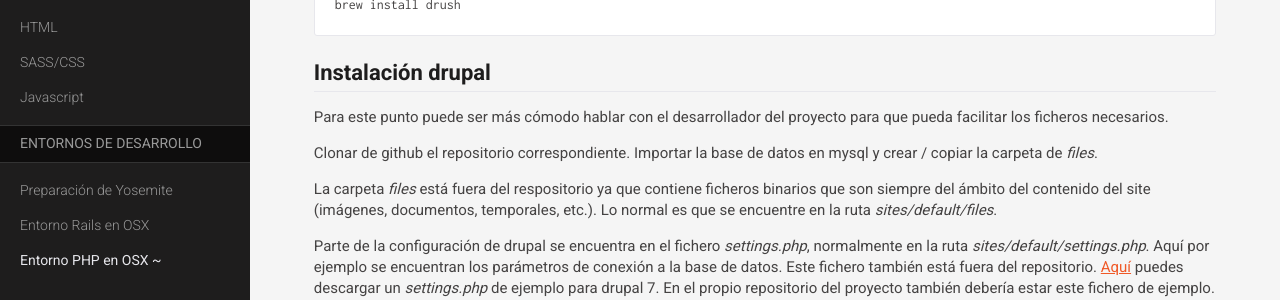
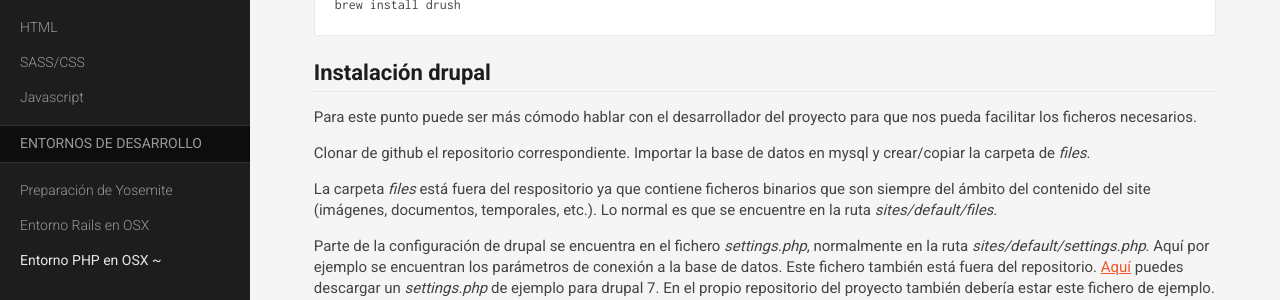
Before and after one commit to simplelogica/styleguides, a Jekyll site: the page built from guias/osx-php.md, in a window 1280 px wide and 900 px high, scrolled down 1837 px. Shown: the part 152-452 px from the top of the window. Built offline with Jekyll 4.4.1, drawn with Linux system fonts in a browser that asks for light colours; nearby versions of some CDN libraries; Markdown is read by kramdown in place of the engine named in the settings; some of the changed text lies outside the part shown.

Commit message:
correcciones en osx-php

`````diff
--- a/guias/osx-php.md
+++ b/guias/osx-php.md
@@ -88,9 +88,9 @@ brew install drush
 ````
 
 ##Instalación drupal
-Para este punto puede ser más cómodo hablar con el desarrollador del proyecto para que pueda facilitar los ficheros necesarios.
+Para este punto puede ser más cómodo hablar con el desarrollador del proyecto para que nos pueda facilitar los ficheros necesarios.
 
-Clonar de github el repositorio correspondiente. Importar la base de datos en mysql y crear / copiar la carpeta de *files*.
+Clonar de github el repositorio correspondiente. Importar la base de datos en mysql y crear/copiar la carpeta de *files*.
 
 La carpeta *files* está fuera del respositorio ya que contiene ficheros binarios que son siempre del ámbito del contenido del site (imágenes, documentos, temporales, etc.). Lo normal es que se encuentre en la ruta *sites/default/files*.
 
`````
Also changed, not shown: other parts of guias/osx-php.md (+1 -1 lines).
